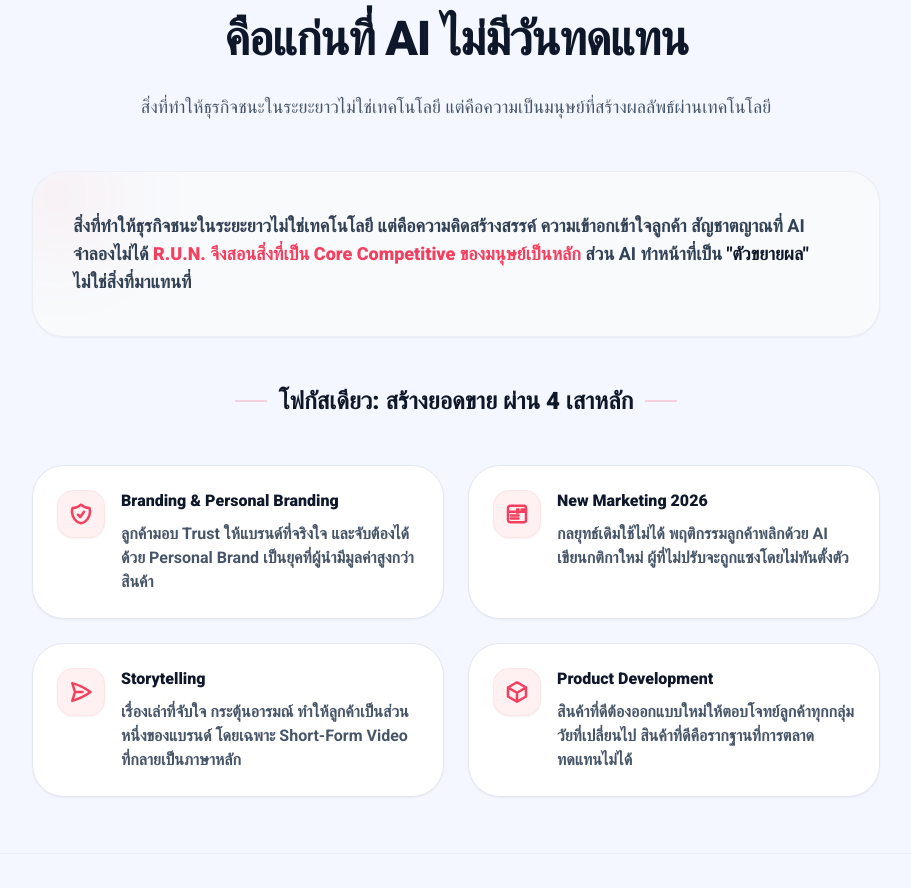
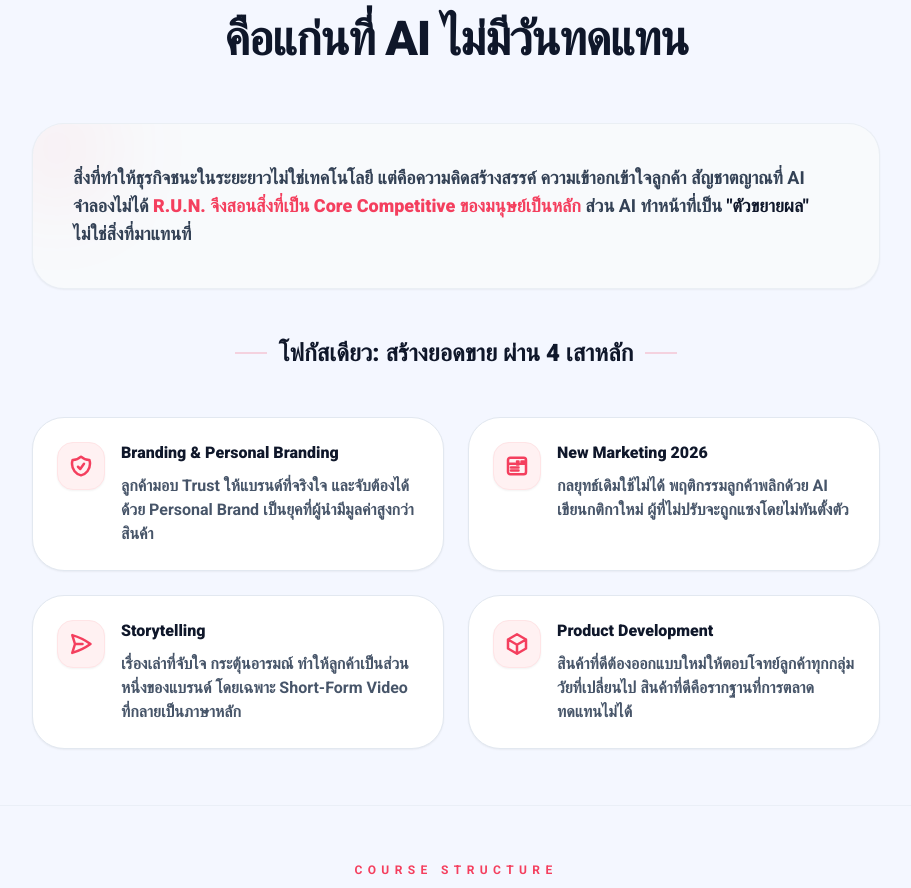
Before and after one commit to poohphurit/RunProject, a React (Vite) app: page / in a window 1280 px wide. Shown: the part 3491-4379 px from the top of the page, without its empty margins (184-1095 px from the left). Built offline with nearby package versions, Linux system fonts and the light colour scheme; the HTML template or start-up script is replaced by a standard one; a web font is replaced by a local one.

Commit message:
style: remove redundant subtitle from human core value section

```diff
--- a/src/App.jsx
+++ b/src/App.jsx
@@ -786,7 +786,6 @@ export default function App() {
               คือแก่นที่ AI ไม่มีวันทดแทน
             </>
           }
-          subtitle="สิ่งที่ทำให้ธุรกิจชนะในระยะยาวไม่ใช่เทคโนโลยี แต่คือความเป็นมนุษย์ที่สร้างผลลัพธ์ผ่านเทคโนโลยี"
         />
 
         <div className="mx-auto mt-12 max-w-4xl px-6 space-y-12">
```
